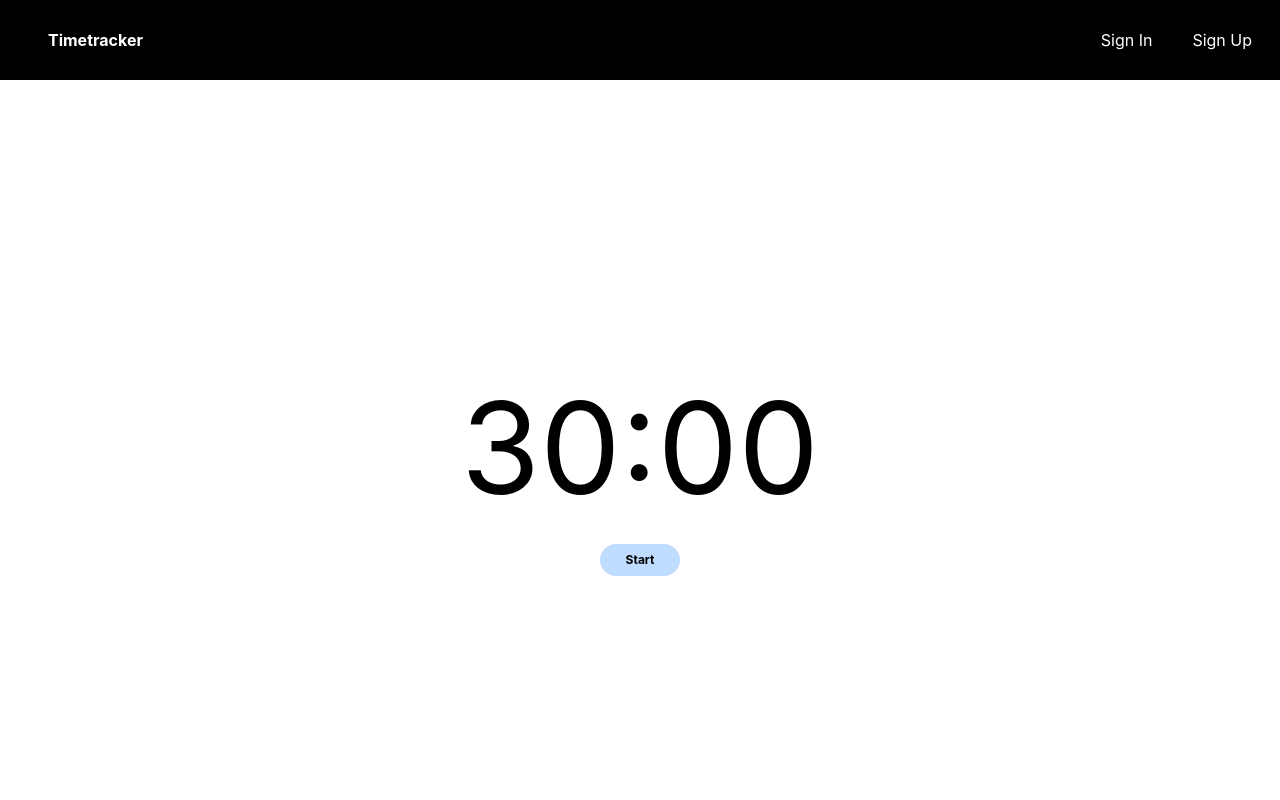
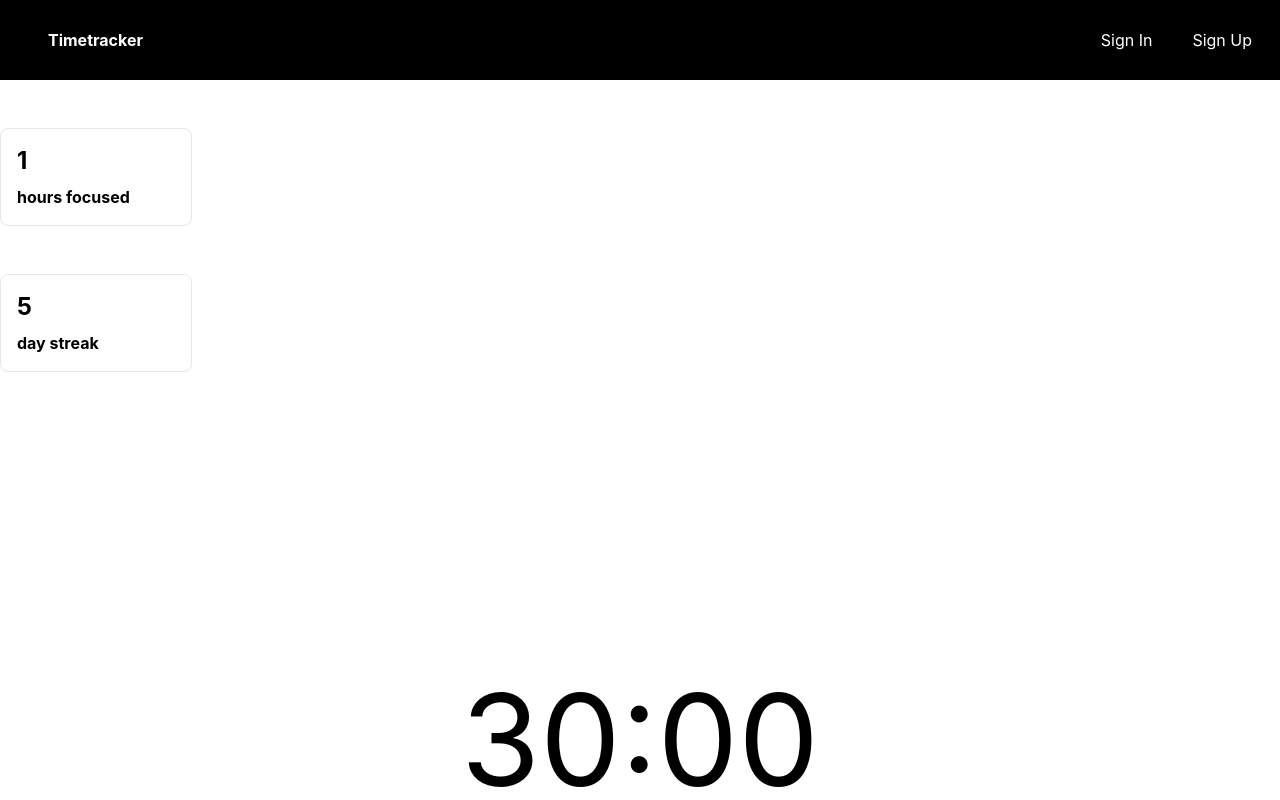
Before and after one commit to CipherSpell/timetracker, a Next.js app in the folder landing/: page / in a window 1280 px wide. Shown: the top 800 px of the page. Built offline with nearby package versions, Linux system fonts and the light colour scheme.

Commit message:
feat: created the cards for the report summary

```diff
--- a/landing/src/app/page.tsx
+++ b/landing/src/app/page.tsx
@@ -1,8 +1,11 @@
+import ReportCards from '../components/ReportCards'
 import Timetracker from '../components/timetracker/Timetracker'
 
 export default function Home() {
   return (
     <div className=''>
+      <ReportCards time={1} text='hours focused' />
+      <ReportCards time={5} text='day streak' />
       <Timetracker />
     </div>
   )
--- /dev/null
+++ b/landing/src/components/ReportCards.tsx
@@ -0,0 +1,19 @@
+import React from 'react'
+
+interface ReportCardsProps {
+  time: number
+  text: string
+}
+
+const ReportCards = ({ time, text }: ReportCardsProps) => {
+  return (
+    <div className='mt-12'>
+      <div className='p-4 block max-w-48 bg-white border rounded-lg dark:bg-gray-900 dark:border-gray-900'>
+        <div className='mb-2 text-2xl font-bold dark:text-white'>{time}</div>
+        <p className='font-bold dark:text-white'>{text}</p>
+      </div>
+    </div>
+  )
+}
+
+export default ReportCards
```
